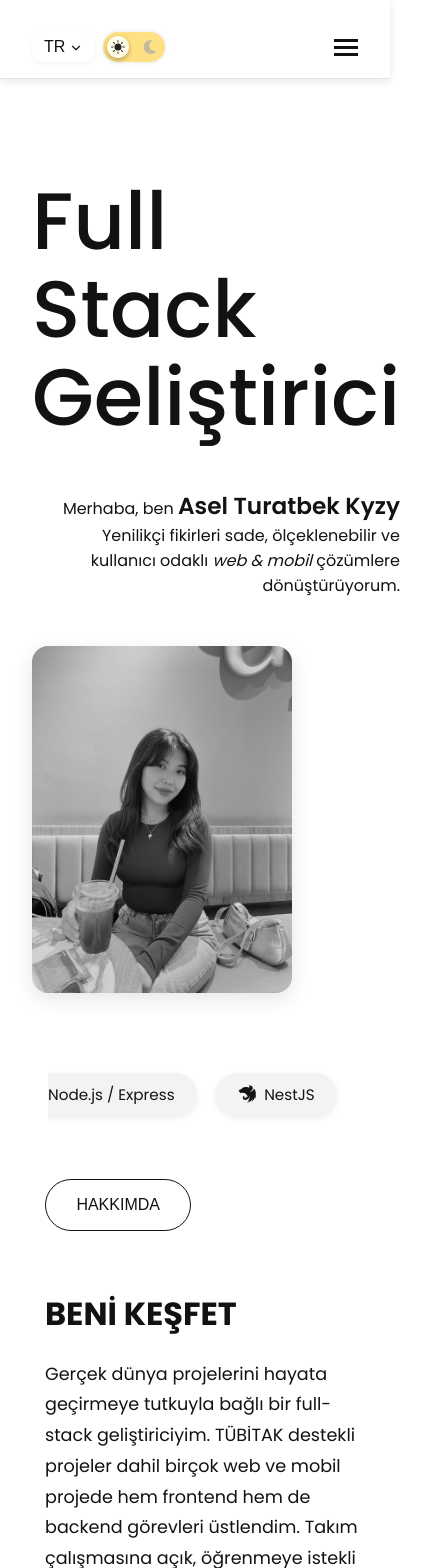
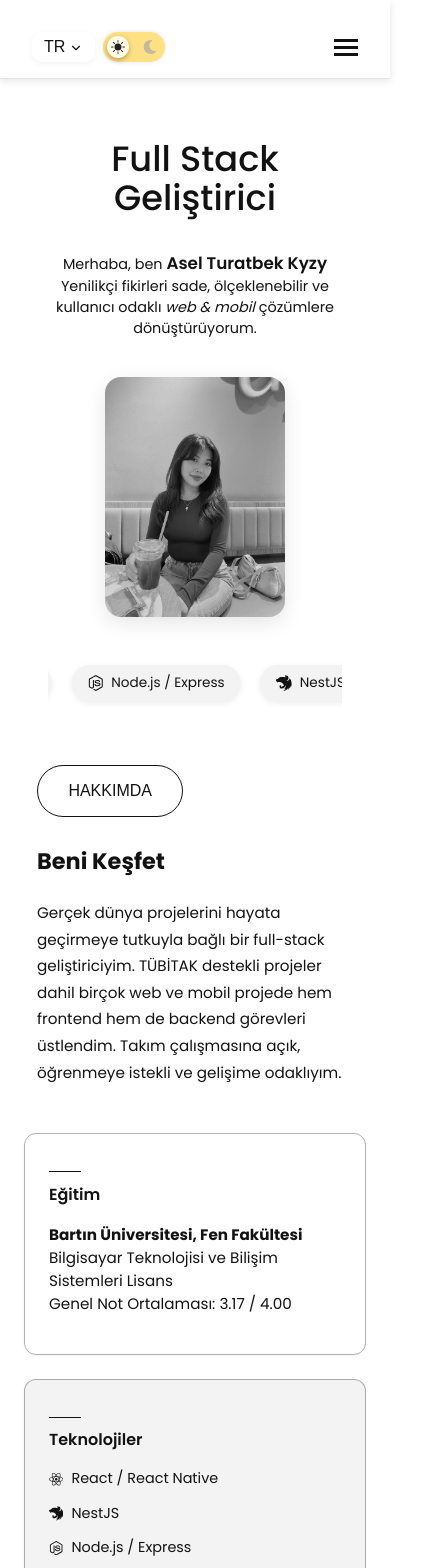
Before and after one commit to aselturatbek/cv-portfolio, a React (Vite) app: page / in a window 390 px wide. Shown: the top 1568 px of the page, 436 px wide, since content can reach past the window. Built offline with nearby package versions, Linux system fonts and the light colour scheme.

Commit message:
responsive ayarları

```diff
--- a/src/i18n/en.json
+++ b/src/i18n/en.json
@@ -8,7 +8,7 @@
   "home.intro": "Hi, I’m <strong>Asel Turatbek Kyzy</strong><br />Turning innovative ideas into clean, scalable,<br />and user-focused <i>web & mobile</i> solutions.",
 
   "about.titleTag": "ABOUT ME",
-  "about.title": "DISCOVER WHO I AM",
+  "about.title": "Discover Me",
   "about.viewCv": "View My Resume",
   "about.profile": "I'm a full-stack developer passionate about turning real-world ideas into impactful applications. I’ve worked on various web and mobile projects, some of them funded by TÜBİTAK, handling both frontend and backend tasks. I'm always eager to learn and grow in collaborative environments.",
 
--- a/src/i18n/tr.json
+++ b/src/i18n/tr.json
@@ -8,7 +8,7 @@
   "home.intro": "Merhaba, ben <strong>Asel Turatbek Kyzy</strong><br />Yenilikçi fikirleri sade, ölçeklenebilir ve<br />kullanıcı odaklı <i>web & mobil</i> çözümlere dönüştürüyorum.",
 
   "about.titleTag": "HAKKIMDA",
-  "about.title": "BENİ KEŞFET",
+  "about.title": "Beni Keşfet",
   "about.viewCv": "CV'me Göz At",
   "about.profile": "Gerçek dünya projelerini hayata geçirmeye tutkuyla bağlı bir full-stack geliştiriciyim. TÜBİTAK destekli projeler dahil birçok web ve mobil projede hem frontend hem de backend görevleri üstlendim. Takım çalışmasına açık, öğrenmeye istekli ve gelişime odaklıyım.",
 
--- a/src/pages/Home.jsx
+++ b/src/pages/Home.jsx
@@ -25,8 +25,6 @@ const technologies = [
   { icon: <SiMongodb />, name: "MongoDB" },
   { icon: <SiMysql />, name: "MySQL" },
   { icon: <SiFirebase />, name: "Firebase" },
-  { icon: <FaHtml5 />, name: "HTML5" },
-  { icon: <FaCss3Alt />, name: "CSS3" },
   { icon: <FaBootstrap />, name: "Bootstrap" },
   { icon: <FaGitAlt />, name: "Git" },
   { icon: <FaGithub />, name: "GitHub" },
--- a/src/styles/About.scss
+++ b/src/styles/About.scss
@@ -15,7 +15,7 @@
 
 .about-left {
   flex: 1;
-  min-width: 300px;
+  min-width: 200px;
   max-width: 600px;
 
   .tag-btn {
@@ -25,9 +25,9 @@
   border-radius: 999px;
   padding: 1rem 1.9rem;
   font-weight: 400;
+  font-size: 1rem;
   margin-bottom: 1.2rem;
   cursor: default;
-    font-size: 1rem;
 }
 
   h1 {
@@ -115,19 +115,57 @@
 
 @media (max-width: 768px) {
   .about-section {
-    flex-direction: column;
-    padding: 3rem 1rem;
-    align-items: center; // Mobilde de ortala
+    flex-direction: row;
+    padding: 3rem 1rem 1rem;
+    width: 380px;
+    align-items: center;
   }
 
   .about-left {
+    width: 100%;
+    padding: 0 1rem;
+
+  .tag-btn {
+  display: block;
+  margin-left: 1rem;
+}
+
     h1 {
-      font-size: 2rem;
+      font-size: 1.4rem;
+      padding: 0 1rem;
+      text-align: left;
+    }
+
+    .about-desc {
+      font-size: 0.95rem;
+      padding: 0 1rem;
     }
   }
 
   .about-right {
     flex-direction: column;
-    align-items: center; // Kartları ortala
+    align-items: center;
+
+    .card-group {
+      width: 90%;
+      padding: 0 1rem;
+
+      .about-card {
+        padding: 1.5rem;
+        font-size: 0.95rem;
+
+        .card-header {
+          font-size: 1rem;
+        }
+
+        ul li {
+          font-size: 0.9rem;
+        }
+
+        .tech-list li {
+          font-size: 0.9rem;
         }
       }
+    }
+  }
+}
--- a/src/styles/Home.scss
+++ b/src/styles/Home.scss
@@ -14,15 +14,30 @@
     width: 100%;
     gap: 2rem;
     flex-wrap: wrap;
+
+    @media (max-width: 768px) {
+      flex-direction: column;
+      gap: 1.5rem;
+      text-align: center;
+    }
   }
 
   .home-text {
     flex: 1;
+
     h1 {
       font-size: 5rem;
       line-height: 1.1;
       font-weight: 500;
       margin-bottom: 1rem;
+
+      @media (max-width: 768px) {
+        font-size: 2.8rem;
+      }
+
+      @media (max-width: 430px) {
+        font-size: 2.2rem;
+      }
     }
 
     p {
@@ -31,12 +46,31 @@
       color: var(--text);
       font-weight: 400;
       text-align: right;
+
+      @media (max-width: 768px) {
+        font-size: 0.95rem;
+        text-align: center;
+        margin-top: 2rem;
+      }
+
+      @media (max-width: 430px) {
+        font-size: 0.9rem;
+        padding: 0 0.5rem;
+        text-align: center;
+      }
     }
 
     strong {
       font-weight: 600;
       font-size: 1.45rem;
 
+      @media (max-width: 768px) {
+        font-size: 1.2rem;
+      }
+
+      @media (max-width: 430px) {
+        font-size: 1.05rem;
+      }
     }
   }
 
@@ -52,6 +86,18 @@
       border-radius: 1rem;
       object-fit: cover;
       box-shadow: 0 6px 20px rgba(0, 0, 0, 0.1);
+
+      @media (max-width: 768px) {
+        width: 200px;
+      }
+
+      @media (max-width: 430px) {
+        width: 180px;
+      }
+    }
+
+    @media (max-width: 768px) {
+      align-items: center;
     }
   }
 
@@ -60,6 +106,10 @@
     margin-top: 4rem;
     display: flex;
     justify-content: center;
+
+    @media (max-width: 768px) {
+      margin-top: 2rem;
+    }
 
     .tech-carousel {
       width: 90%;
@@ -105,6 +155,15 @@
             color: var(--bg);
           }
         }
+
+        @media (max-width: 430px) {
+          font-size: 0.85rem;
+          padding: 0.5rem 1rem;
+
+          svg {
+            font-size: 1rem;
+          }
+        }
       }
     }
   }
--- a/src/styles/Navbar.scss
+++ b/src/styles/Navbar.scss
@@ -126,7 +126,7 @@
 @media (max-width: 768px) {
   .navbar {
     flex-direction: column;
-    align-items: flex-start;
+    align-items: center;
 
     &__center {
       flex-direction: column;
--- a/src/styles/Projects.scss
+++ b/src/styles/Projects.scss
@@ -181,19 +181,28 @@
 @media (max-width: 768px) {
   .projects-section-v2 {
     padding: 3rem 1rem 1rem;
-    width: 450px;
+    width: 370px;
 
     .projects-header h1 {
-      font-size: 1.8rem;
+      font-size: 1.4rem;
+      padding: 0 1rem;
+      text-align: left;
     }
+    .tag-btn {
+        display: block;
+        margin-left: 1rem;
+       ;
+        margin-bottom: 1rem;
+        padding: 0.6rem 1.5rem;
+        font-size: 0.85rem;
+      }
 
     .project-card-v2 {
       flex-direction: column;
 
       .project-image {
         width: 100%;
-        max-width: 280px;
-        margin: 0 auto;
+        max-width: 250px;
 
         img {
           height: auto;
```
Also changed, not shown: src/assets/images/Copy.png (renamed from src/assets/images/logo.png). Lines whose indentation alone changed are shown as unchanged.
